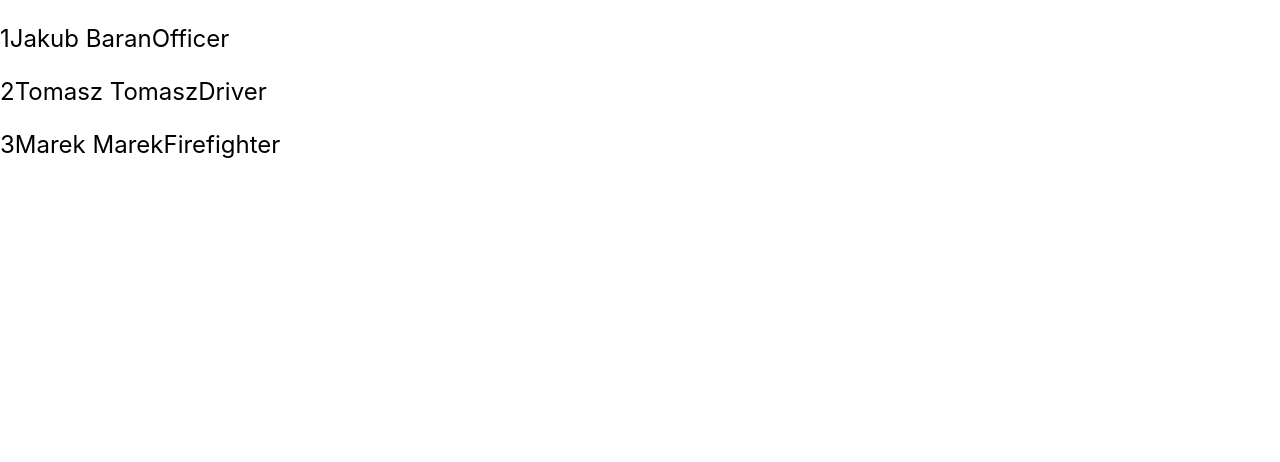
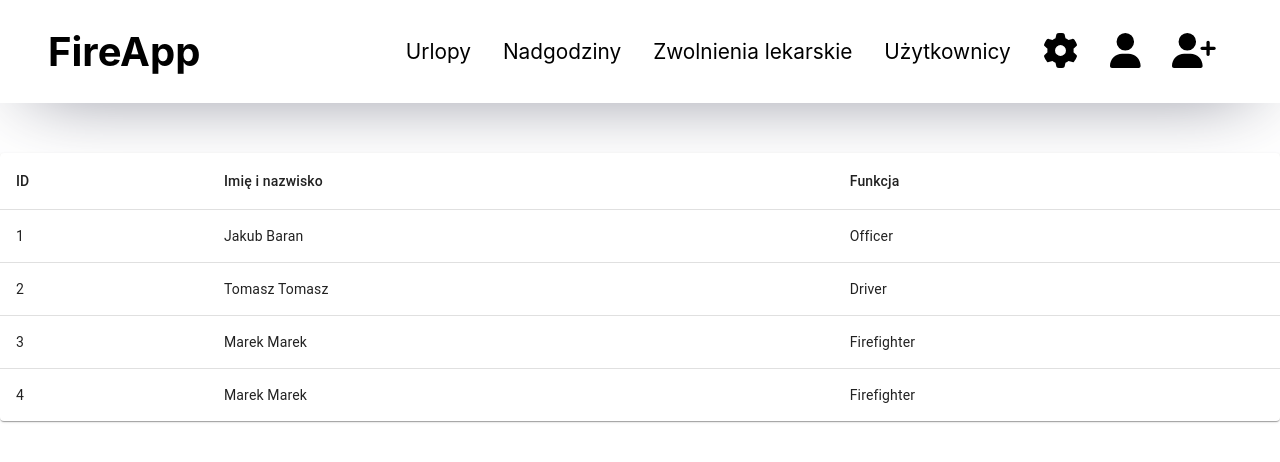
Before and after one commit to baranero/fire-app, a Next.js app: page /users in a window 1280 px wide. Shown: the top 462 px of the page. Built offline with nearby package versions, Linux system fonts and the light colour scheme.

Commit message:
added materialUI

```diff
--- a/components/Users.module.scss
+++ b/components/Users.module.scss
@@ -1,8 +1,5 @@
 .users-container {
     font-size: 1.5rem;
+    width: 60%;
+    margin: 50px auto 0;
 }
-
-.users-list {
-    display: flex;
-    flex-direction: row;
-}
--- a/components/Users.tsx
+++ b/components/Users.tsx
@@ -1,17 +1,42 @@
 import { users } from '../data/users'
 import classes from './Users.module.scss'
+import Table from '@mui/material/Table';
+import TableBody from '@mui/material/TableBody';
+import TableCell from '@mui/material/TableCell';
+import TableContainer from '@mui/material/TableContainer';
+import TableHead from '@mui/material/TableHead';
+import TableRow from '@mui/material/TableRow';
+import Paper from '@mui/material/Paper';
+
+
 
 const UserItem = () => {
  return (
-    <div className={classes['users-container']}>
-        {users.map((user) => (
-            <ul className={classes['users-list']} key={user.id}>
-                <li>{user.id}</li>
-                <li>{user.name}</li>
-                <li>{user.function}</li>
-            </ul>
-        ))}
-    </div>
+  <TableContainer component={Paper} className={classes['users-container']}>
+  <Table sx={{ minWidth: 650 }} aria-label="simple table">
+    <TableHead>
+      <TableRow>
+        <TableCell>ID</TableCell>
+        <TableCell>Imię i nazwisko</TableCell>
+        <TableCell>Funkcja</TableCell>
+      </TableRow>
+    </TableHead>
+    <TableBody>
+      {users.map((user) => (
+        <TableRow
+          key={user.id}
+          sx={{ '&:last-child td, &:last-child th': { border: 0 } }}
+        >
+          <TableCell component="th" scope="row">
+            {user.id}
+          </TableCell>
+          <TableCell>{user.name}</TableCell>
+          <TableCell>{user.function}</TableCell>
+        </TableRow>
+      ))}
+    </TableBody>
+  </Table>
+</TableContainer>
  )
 }
 
--- a/data/users.ts
+++ b/data/users.ts
@@ -14,4 +14,9 @@ export const users: { id: number, name: string, function: string }[] = [
         name: 'Marek Marek',
         function: 'Firefighter',
     },
+    {
+        id: 4,
+        name: 'Marek Marek',
+        function: 'Firefighter',
+    },
 ]
--- a/package.json
+++ b/package.json
@@ -9,9 +9,12 @@
     "lint": "next lint"
   },
   "dependencies": {
+    "@emotion/react": "^11.10.6",
+    "@emotion/styled": "^11.10.6",
     "@fortawesome/fontawesome-svg-core": "^6.3.0",
     "@fortawesome/free-solid-svg-icons": "^6.3.0",
     "@fortawesome/react-fontawesome": "^0.2.0",
+    "@mui/material": "^5.11.11",
     "@types/node": "18.14.2",
     "@types/react": "18.0.28",
     "@types/react-dom": "18.0.11",
--- a/pages/index.tsx
+++ b/pages/index.tsx
@@ -8,8 +8,11 @@ const inter = Inter({ subsets: ['latin'] })
 
 export default function Home() {
   return (
+    <>
     <Head>
-      <MainNavigation />
+    <title>Jakub</title>
     </Head>
+    <MainNavigation />
+    </>
   )
 }
--- a/pages/users/index.tsx
+++ b/pages/users/index.tsx
@@ -6,9 +6,11 @@ const Users = () => {
     return (
         <>
             <Head>
+    <title>Jakub</title>
+    </Head>
                 <MainNavigation/>
-            </Head>
-            <UserItem/>
+                <UserItem/>
+
         </>
     )
    }
```
Also changed, not shown: 1 other file (tests, documents, lock files or other folders).
